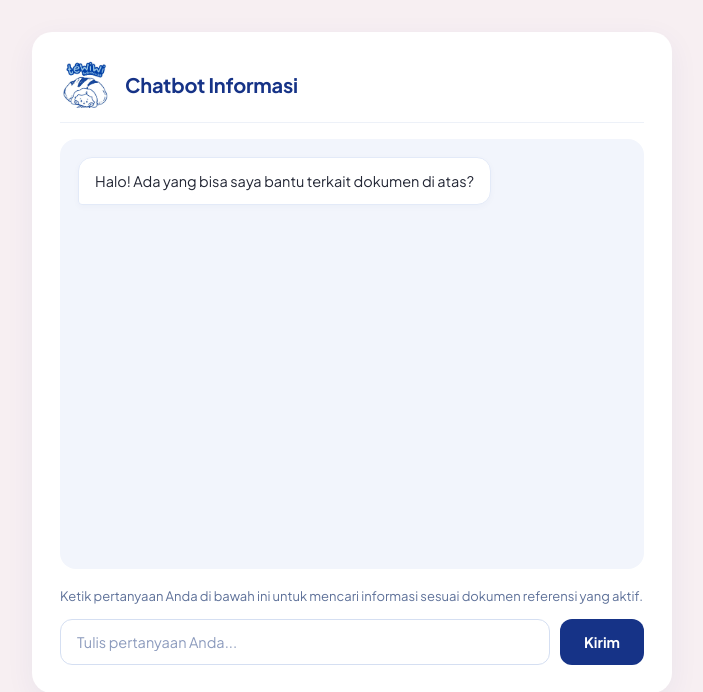
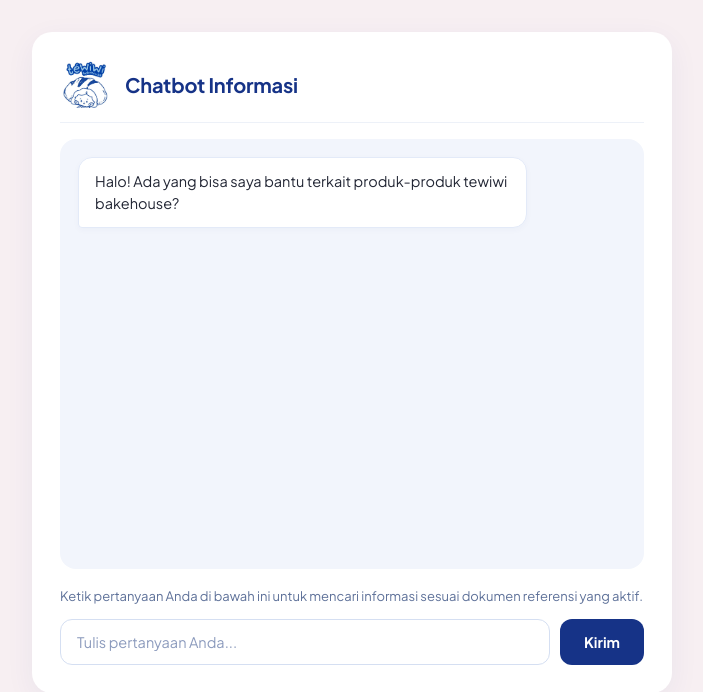
Before and after one commit to daffafairuz/chatbot_tewiwi, a Node server app: template views/index.ejs in a window 1280 px wide. Shown: the top 692 px of the page, without its empty margins (288-991 px from the left). Run offline with Node 20, Linux system fonts and the light colour scheme; the template is opened without the code that fills it, so the values that code supplies are empty; some libraries are stand-ins or nearby versions.

Commit message:
fixing chatbot first chat

```diff
--- a/views/index.ejs
+++ b/views/index.ejs
@@ -214,7 +214,7 @@
         </div> -->
 
         <div id="chat-box">
-            <div class="msg bot">Halo! Ada yang bisa saya bantu terkait dokumen di atas?</div>
+            <div class="msg bot">Halo! Ada yang bisa saya bantu terkait produk-produk tewiwi bakehouse?</div>
         </div>
 
         <div class="helper-text">
```
